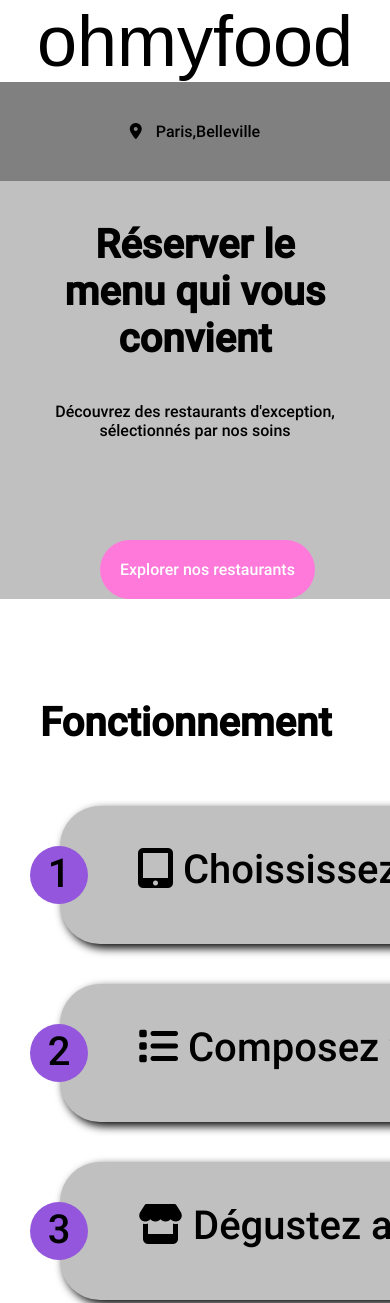
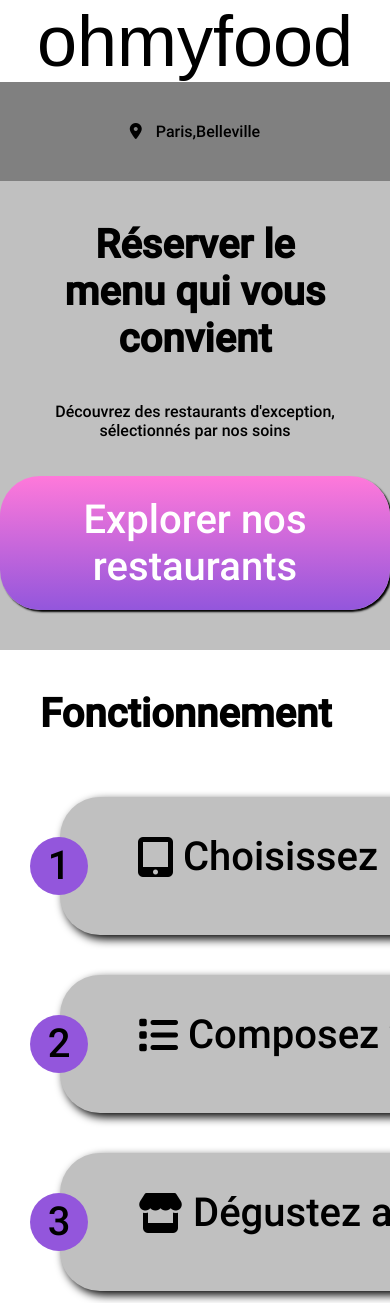
Before and after one commit to sebdelbox/SebastienDelalay_3_01062021, a plain HTML site: page index.html in a window 390 px wide. Shown: the top 1303 px of the page. Drawn offline with Linux system fonts and the light colour scheme; a web font is replaced by a local one.

Commit message:
header + footer

```diff
--- a/index.html
+++ b/index.html
@@ -3,11 +3,13 @@
     <head>
         <meta charset="utf-8" />
         <!--<meta name="viewport" content="width=device-width, initial-scale=1">-->
+        <link rel="stylesheet" href="reset.css">
         <link rel="stylesheet" href="style.css">
         <script src="https://kit.fontawesome.com/d02aff6b6d.js" crossorigin="anonymous"></script>
         <title>ohmyfood</title>
     </head>
     <body>
+
         <div class="logo">ohmyfood</div>
         <header>
             <!--<img src="Images/ohmyfood.png" alt="ohmyfood" title="ohmyfood">-->
@@ -26,26 +28,20 @@
         </header>
         <h2>Fonctionnement</h2>
         <nav class="nav__fonction">
-            <a href="#">
-                <div class="btn__fonction">
+            <a href="#" class="btn__fonction">
                 <div class="numero">1</div>
                 <div><i class="fas fa-tablet-alt"></i></div>
-                    <div>Choississez un restaurant</div>
-                </div>
+                <div>Choisissez un restaurant</div>
             </a>
-            <a href="#">
-                <div class="btn__fonction">
+            <a href="#" class="btn__fonction">
                 <div class="numero">2</div>
                 <div><i class="fas fa-list"></i></div>
                 <div>Composez votre menu</div>
-                </div>
             </a>
-            <a href="#">
-                <div class="btn__fonction">
+            <a href="#" class="btn__fonction">
                 <div class="numero">3</div>
                 <div><i class="fas fa-store"></i></div>
                 <div>Dégustez au restaurant</div>
-                </div>
             </a>
         </nav>
         <!--<i class="far fa-check-circle"></i> icone validé-->
--- a/style.css
+++ b/style.css
@@ -17,8 +17,14 @@ body {
 }
 h1, h2 {
     font-family: "Roboto", Arial, Helvetica, sans-serif;
-    font-size: 2.5em;
-    margin: 40px;
+    font-size: 1.5em;
+    margin: 20px;
+}
+@media all and (max-width: 1024px) {
+    h1, h2 {
+        font-size: 2.5em;
+        margin: 40px;
+    }
 }
 h3 {
     font-size: 1em;
@@ -38,9 +44,12 @@ i { margin: 0px 10px 0px 0px; } /*icones*/
 .logo {
     font-family: "Shrikhand-Regular", Arial, Helvetica, sans-serif;
     font-size: 4.5em;
-    text-align: center;
 }
-
+@media all and (max-width: 1024px) {
+    .logo {
+        text-align: center;
+    }
+}
 header {
     background-color: silver;
     padding: 0px;
@@ -48,21 +57,34 @@ header {
 }
 .localisation {
     background-color: grey;
-    padding: 40px;
+    padding: 10px;
+}
+@media all and (max-width: 1024px) {
+    .localisation {
+        padding: 40px;
+    }
 }
 .btn__explorer {
-    background-color: #FF79DA;
+    /*background-color: #FF79DA;*/
+    background-image:linear-gradient(to bottom,#FF79DA,#9356DC);
     color: white;
-    width: max-content;
+    /*width: max-content;*/
     padding: 20px;
-    margin: 100px;
-    text-align: center;
+    margin: 20px auto 40px auto;
+    /*text-align: center;*/
+    display: inline-block;
     border-radius: 40px;
+    box-shadow: 2px 2px 2px black;
+}
+@media all and (max-width: 1024px) {
+    .btn__explorer {
+        font-size: 2.5em;
+    }
 }
 .nav__fonction {
     display: flex;
     flex-direction: row;
-    justify-content: space-between;
+    justify-content:space-around;
 }
 @media all and (max-width: 1024px) {
     .nav__fonction {
@@ -70,14 +92,16 @@ header {
     }
 }
 .btn__fonction {
-    width: 300px;
+    width: 250px;
+    line-height: 40px;
     display: flex;
     flex-direction: row;
     flex-wrap: nowrap;
     background-color: silver;
+    margin: 20px;
+    /*padding: 10px 10px 0px 10px;*/
+    vertical-align: middle;
     border-radius: 40px;
-    margin: 20px;
-    padding: 20px 10px 20px 10px;
     box-shadow: 4px 4px 10px black;
 }
 @media all and (max-width: 1024px) {
@@ -90,23 +114,23 @@ header {
 }
 .numero {
     width: 20px;
-    height: 20px;
-    padding: 2px;
+    line-height: 20px;
+    display: inline-block;
+    vertical-align: middle;
+    text-align: center;
+    padding: 4px;
+    height: min-content;
     border-radius: 50%;
     margin: 0px;
     background-color: #9356DC;
-    text-align: center;
     position: relative;
     left: -20px;
+
 }
 @media all and (max-width: 1024px) {
     .numero {
         width: 50px;
-        height: 50px;
-        padding: 4px;
-        border-radius: 50%;
-        margin: 0px;
-        position: relative;
+        line-height: 50px;
         left: -50px;
     }
 }
```
Lines whose indentation alone changed are shown as unchanged.
